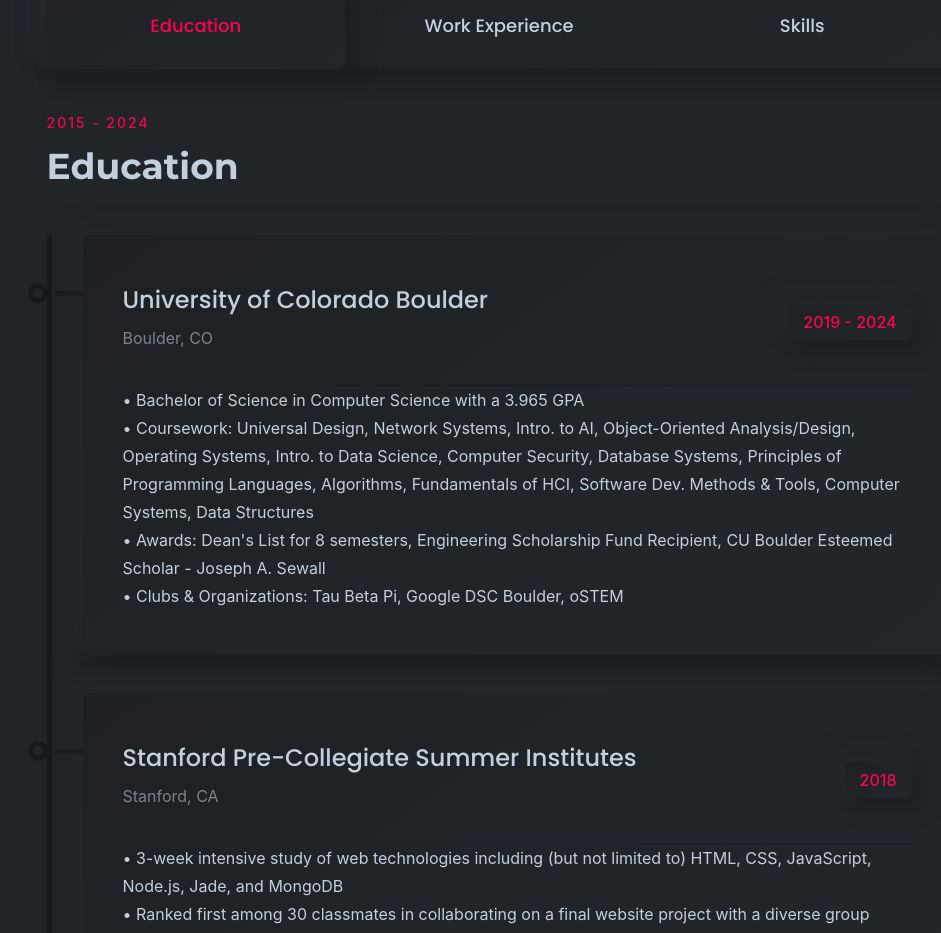
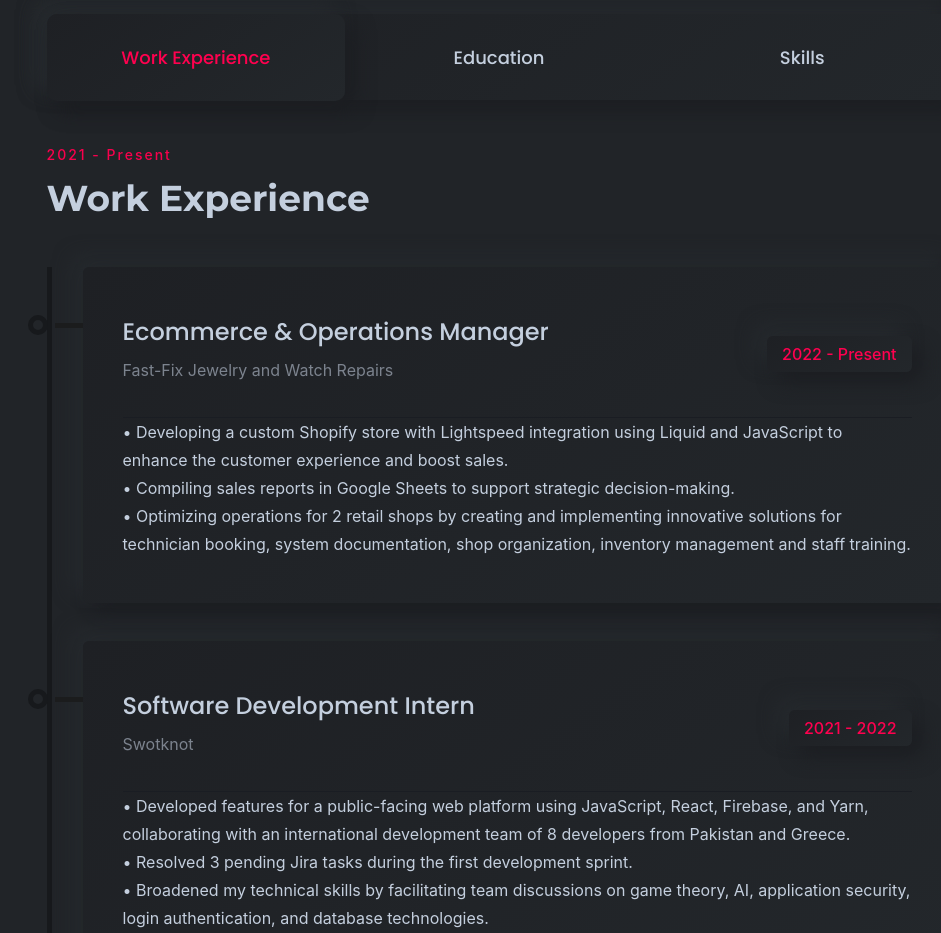
Before and after one commit to ianrule/ianrule.github.io, a React (Create React App) app: page / in a window 1280 px wide. Shown: the part 2000-2933 px from the top of the page, without its empty margins (286-1227 px from the left). Built offline with nearby package versions, Linux system fonts and the light colour scheme; a web font is replaced by a local one.

Commit message:
Updated content September 30th, 2024

```diff
--- a/src/page-components/portfolio/main/aboutme/aboutme.js
+++ b/src/page-components/portfolio/main/aboutme/aboutme.js
@@ -49,12 +49,12 @@ export default class AboutMe extends Component {
 
                                 {/* paragraph */}
                                 <p className="description mt--38">
-                                    &emsp;&emsp;Hello! My name is Ian Rule, and I am a recent computer science graduate from the College of Engineering and Applied Science at CU Boulder. I have a strong background in problem-solving, leadership, and collaboration, developed through various academic projects and professional roles. I am actively seeking an entry-level software development opportunity to apply my expertise and passion for technology to real-world challenges.
+                                    &emsp;&emsp;Hello! I'm Ian Rule, a recent computer science graduate with a passion for front-end development, specializing in React and JavaScript. I have an extensive track record of leading projects and collaborating with diverse teams to deliver innovative solutions. Currently, I'm expanding my expertise in back-end technologies like Node.js and cloud platforms, while learning more about AI-driven software development. I am seeking a role where I can make meaningful contributions with my front-end expertise as I transition into full-stack development.
                                     <span id="aboutMeMoreContent" style={{display: "none"}}>
                                         <br></br>
-                                        &emsp;&emsp;Beyond my professional interests, I enjoy listening to music, focusing on personal development and mental wellness, working out, exploring the outdoors, and traveling. I am dedicated to expanding my knowledge and skill set, and I strive to leave a positive impact through my work and interactions.
+                                        &emsp;&emsp;Beyond my professional interests, I enjoy listening to music, focusing on personal development and mental wellness, working out, exploring the outdoors, and traveling. I am dedicated to expanding my knowledge and skill set, and I strive to leave a positive impact in everything I do.
                                         <br></br>
-                                        &emsp;&emsp;I developed the following digital portfolio to share my background, professional accomplishments, and personal endeavors in a more organized and digestable manner. Below you will learn more about me and my experience. If you have any questions or concerns, feel free to connect with me via LinkedIn or Instagram.
+                                        &emsp;&emsp;I developed the following digital portfolio to share my background, professional accomplishments, and personal endeavors in a more organized and digestable manner. Below you will learn more about me and my experience. If you have any questions or concerns, feel free to connect with me via LinkedIn or email.
                                     </span>
                                 </p>
 
--- a/src/page-components/portfolio/main/contact/single-components/contactcard.js
+++ b/src/page-components/portfolio/main/contact/single-components/contactcard.js
@@ -23,7 +23,7 @@ export default class ContactCard extends Component {
                 </div>
                 <div className="description">
                     {/* <p>{this.props.description}</p> */}
-                    {/* <span className="mail">Email: <a href={"mailto:" + this.props.email} style={{textDecoration: "underline"}}>{this.props.email}</a></span> */}
+                    <span className="mail">Email: <a href={"mailto:" + this.props.email} style={{textDecoration: "underline"}}>{this.props.email}</a></span>
                 </div>
                 <div className="social-area">
                     <div className="name">CONNECT WITH ME</div>
--- a/src/page-components/portfolio/main/home/home.js
+++ b/src/page-components/portfolio/main/home/home.js
@@ -35,7 +35,7 @@ export default class Home extends Component {
                                     <span>Devoted to</span>
                                     <span className="cd-words-wrapper">
                                         <b className="is-visible pl--10">Computer Science.</b>
-                                        <b className="is-hidden pl--10">Technology.</b>
+                                        <b className="is-hidden pl--10">Innovation.</b>
                                         <b className="is-hidden pl--10">Personal Development.</b>
                                     </span>
                                 </span>
--- a/src/page-components/portfolio/main/resume/resume.js
+++ b/src/page-components/portfolio/main/resume/resume.js
@@ -81,10 +81,10 @@ export default class Resume extends Component {
                                 {/* navigation */}
                                 <ul className="rn-nav-list nav nav-tabs mt--0" id="myTabs" role="tablist">
                                     <li className="nav-item">
-                                        <a className="nav-link active" id="education-tab" data-bs-toggle="tab" href="#education" role="tab" aria-controls="education" aria-selected="true">Education</a>
+                                        <a className="nav-link active" id="work-tab" data-bs-toggle="tab" href="#work" role="tab" aria-controls="work" aria-selected="false">Work Experience</a>
                                     </li>
                                     <li className="nav-item">
-                                        <a className="nav-link" id="work-tab" data-bs-toggle="tab" href="#work" role="tab" aria-controls="work" aria-selected="false">Work Experience</a>
+                                        <a className="nav-link" id="education-tab" data-bs-toggle="tab" href="#education" role="tab" aria-controls="education" aria-selected="true">Education</a>
                                     </li>
                                     <li className="nav-item">
                                         <a className="nav-link" id="skills-tab" data-bs-toggle="tab" href="#skills" role="tab" aria-controls="skills" aria-selected="false">Skills</a>
@@ -94,7 +94,7 @@ export default class Resume extends Component {
                                 <div className="rn-nav-content tab-content" id="myTabContents">
 
                                     <SingleTab
-                                        classes="tab-pane show active fade single-tab-area"
+                                        classes="tab-pane fade"
                                         id="education"
                                         aria_labelledby="education-tab"
                                         tab_content={
@@ -111,13 +111,17 @@ export default class Resume extends Component {
                                                             tag="2019 - 2024"
                                                             description={
                                                                 <span>
-                                                                    &bull; Bachelor of Science in Computer Science with a 3.965 GPA
+                                                                    &bull; Bachelor of Science in Computer Science with a 3.965 GPA.
                                                                     <br></br>
-                                                                    &bull; Coursework: Universal Design, Network Systems, Intro. to AI, Object-Oriented Analysis/Design, Operating Systems, Intro. to Data Science, Computer Security, Database Systems, Principles of Programming Languages, Algorithms, Fundamentals of HCI, Software Dev. Methods & Tools, Computer Systems, Data Structures
+                                                                    &bull; Enhanced web development skills by applying semantic HTML and accessible CSS in Universal Design, studying common web security exploits &#40;SQL injection, XSS, CSRF&#41;, and integrating with database systems and APIs.
                                                                     <br></br>
-                                                                    &bull; Awards: Dean's List for 8 semesters, Engineering Scholarship Fund Recipient, CU Boulder Esteemed Scholar - Joseph A. Sewall
+                                                                    &bull; Developed multi-threaded web, proxy, and distributed file servers in C to deepen my understanding of network systems and web architecture.
                                                                     <br></br>
-                                                                    &bull; Clubs & Organizations: Tau Beta Pi, Google DSC Boulder, oSTEM
+                                                                    &bull; Studied software engineering fundamentals, including data structures, algorithms, object-oriented design, SQL database querying, computer security, AI, data science, and development methodologies.
+                                                                    <br></br>
+                                                                    &bull; Earned Dean's List recognition for 8 semesters and the CU Boulder Esteemed Scholar - Joseph A. Sewall scholarship.
+                                                                    <br></br>
+                                                                    &bull; Expanded my professional network by participating in Tau Beta Pi, Google DSC Boulder, and oSTEM.
                                                                 </span>
                                                             }
                                                         >
@@ -129,9 +133,9 @@ export default class Resume extends Component {
                                                             tag="2018"
                                                             description={
                                                                 <span>
-                                                                    &bull; 3-week intensive study of web technologies including &#40;but not limited to&#41; HTML, CSS, JavaScript, Node.js, Jade, and MongoDB
+                                                                    &bull; Completed a 3-week intensive course in web technologies, including HTML, CSS, JavaScript, Node.js, and MongoDB.
                                                                     <br></br>
-                                                                    &bull; Ranked first among 30 classmates in collaborating on a final website project with a diverse group representing over 50 countries
+                                                                    &bull; Led front-end development for my team's final website project, which ranked 1st among a group of 30 classmates from diverse countries.
                                                                 </span>
                                                             }
                                                         >
@@ -144,19 +148,19 @@ export default class Resume extends Component {
                                                                 tag="2015 - 2019"
                                                                 description={
                                                                     <span>
-                                                                        &bull; High School Diploma with a 4.11 GPA
+                                                                        &bull; High School Diploma with a 4.11 GPA.
                                                                         <br></br>
-                                                                        &bull; Scored 1490 on the SAT
+                                                                        &bull; Scored 1490 on the SAT.
                                                                         <br></br>
-                                                                        &bull; Completed advanced coursework in Web Design and AP Computer Science
+                                                                        &bull; Completed advanced coursework in Web Design and AP Computer Science.
                                                                         <br></br>
-                                                                        &bull; Served as president of the HRHS Philanthropy Club
+                                                                        &bull; Served as president of the HRHS Philanthropy Club.
                                                                         <br></br>
-                                                                        &bull; Developed expertise in business law and marketing
+                                                                        &bull; Developed expertise in business law and marketing.
                                                                         <br></br>
-                                                                        &bull; Honed public speaking skills through various presentations and competitions
+                                                                        &bull; Honed public speaking skills through various presentations and competitions.
                                                                         <br></br>
-                                                                        &bull; Awards: 4 Academic Excellence Awards, DECA Academic Letter, National Merit Commended Scholar, DECA Buying and Merchandising Finalist, DECA State Qualifier, Outstanding Sophomore Business/Technology Student Award, Student of the Month
+                                                                        &bull; Awards: 4 Academic Excellence Awards, DECA Academic Letter, National Merit Commended Scholar, DECA Buying and Merchandising Finalist, DECA State Qualifier, Outstanding Sophomore Business/Technology Student Award, Student of the Month.
                                                                     </span>
                                                                 }
                                                             >
@@ -173,7 +177,7 @@ export default class Resume extends Component {
                                     </SingleTab>
 
                                     <SingleTab
-                                        classes="tab-pane fade"
+                                        classes="tab-pane show active fade single-tab-area"
                                         id="work"
                                         aria_labelledby="work-tab"
                                         tab_content={
@@ -190,13 +194,11 @@ export default class Resume extends Component {
                                                                 tag="2022 - Present"
                                                                 description={
                                                                     <span>
-                                                                        &bull; Developing a custom Shopify store to enhance consumer experience and boost sales
+                                                                        &bull; Developing a custom Shopify store with Lightspeed integration using Liquid and JavaScript to enhance the customer experience and boost sales.
                                                                         <br></br>
-                                                                        &bull; Managing and maintaining accurate inventory data for 2 retail shops using Lightspeed
+                                                                        &bull; Compiling sales reports in Google Sheets to support strategic decision-making.
                                                                         <br></br>
-                                                                        &bull; Creating sales reports in Google Sheets for strategic decision-making
-                                                                        <br></br>
-                                                                        &bull; Optimizing operations through the development and implementation of solutions for technician booking, system documentation, shop organization, and staff training
+                                                                        &bull; Optimizing operations for 2 retail shops by creating and implementing innovative solutions for technician booking, system documentation, shop organization, inventory management and staff training.
                                                                     </span>
                                                                 }
                                                             >
@@ -209,15 +211,11 @@ export default class Resume extends Component {
                                                                 tag="2021 - 2022"
                                                                 description={
                                                                     <span>
-                                                                        &bull; Developed features for a public-facing web user platform using JavaScript, React, Firebase, and Yarn
+                                                                        &bull; Developed features for a public-facing web platform using JavaScript, React, Firebase, and Yarn, collaborating with an international development team of 8 developers from Pakistan and Greece.
                                                                         <br></br>
-                                                                        &bull; Successfully resolved 3 pending Jira tasks within the first sprint with the development team
+                                                                        &bull; Resolved 3 pending Jira tasks during the first development sprint.
                                                                         <br></br>
-                                                                        &bull; Collaborated closely with an internal team of 8 developers from Pakistan and Greece
-                                                                        <br></br>
-                                                                        &bull; Created a movie catalog web application utilizing the IMDb API
-                                                                        <br></br>
-                                                                        &bull; Studied game theory, AI, application security, login authentication, and database technologies to broaden technical expertise
+                                                                        &bull; Broadened my technical skills by facilitating team discussions on game theory, AI, application security, login authentication, and database technologies.
                                                                     </span>
                                                                 }
                                                             >
@@ -230,15 +228,15 @@ export default class Resume extends Component {
                                                                     tag="2021"
                                                                     description={
                                                                         <span>
-                                                                            &bull; Served food and beverages to patrons in a formal dining setting, poolside, and at club events
+                                                                            &bull; Served food and beverages to patrons in a formal dining setting, poolside, and at club events.
                                                                             <br></br>
-                                                                            &bull; Memorized 2 separate dining menus
+                                                                            &bull; Memorized 2 separate dining menus.
                                                                             <br></br>
-                                                                            &bull; Held 3 different staff positions, including server, bartender, and expo
+                                                                            &bull; Held 3 different staff positions, including server, bartender, and expo.
                                                                             <br></br>
-                                                                            &bull; Trained 3 new employees
+                                                                            &bull; Trained 3 new employees.
                                                                             <br></br>
-                                                                            &bull; Received a software development internship offer with “Swotknot” by a member of the club
+                                                                            &bull; Received a software development internship offer with “Swotknot” by a member of the club.
                                                                         </span>
                                                                     }
                                                                 >
```
Also changed, not shown: src/page-components/portfolio/main/projects/projects.js (+8 -10 lines).
